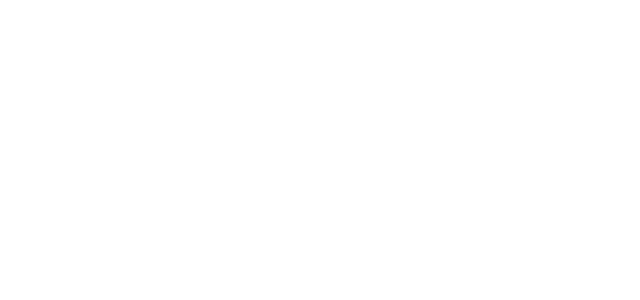
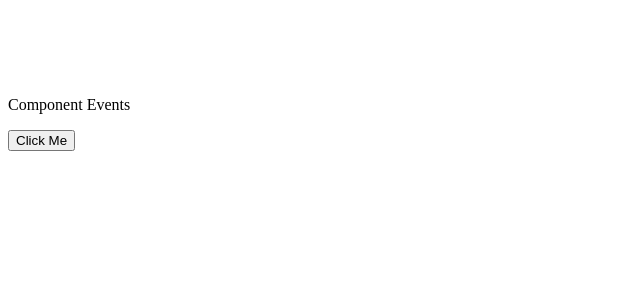
Before and after one commit to yuayuz/vue-learning, a Vue app in the folder vue/: page /ComponentEvents in a window 1280 px wide. Before the commit this address had no page. Shown: the top 300 px of the page, without its empty margins (0-640 px from the left). Built offline with nearby package versions, Linux system fonts and the light colour scheme.

Commit message:
add `ComponentEvents`

```diff
--- a/vue/src/router/index.ts
+++ b/vue/src/router/index.ts
@@ -14,6 +14,7 @@
 import ComponentsBasics from '@/views/vueBasics/ComponentsBasics.vue'
 import ComponentRegistration from '@/views/ComponentsIn-Depth/ComponentRegistration.vue'
 import Props from '@/views/ComponentsIn-Depth/Props.vue'
+import ComponentEvents from '@/views/ComponentsIn-Depth/ComponentEvents.vue'
 
 const router = createRouter({
   history: createWebHistory(import.meta.env.BASE_URL),
@@ -92,6 +93,11 @@
       path: '/Props',
       name: 'Props',
       component: Props
+    },
+    {
+      path: '/ComponentEvents',
+      name: 'ComponentEvents',
+      component:ComponentEvents
     }
   ]
 })
--- /dev/null
+++ b/vue/src/views/ComponentsIn-Depth/ComponentEvents.vue
@@ -0,0 +1,70 @@
+<script setup lang="ts">
+// emits 选项和 defineEmits() 宏还支持对象语法。通过 TypeScript 为参数指定类型，它允许我们对触发事件的参数进行验证
+/*const emit = defineEmits({
+  submit(payload: { email: string, password: string }) {
+    // 通过返回值为 `true` 还是为 `false` 来判断
+    // 验证是否通过
+  }
+})*/
+
+// ts可以使用纯类型标注来声明触发的事件
+const emit = defineEmits<{
+  (e: 'change', id: number): void
+  (e: 'update', value: string): void
+}>()
+
+// 事件校验
+/* 和对 props 添加类型校验的方式类似，所有触发的事件也可以使用对象形式来描述。
+要为事件添加校验，那么事件可以被赋值为一个函数，
+接受的参数就是抛出事件时传入 emit 的内容，返回一个布尔值来表明事件是否合法 */
+
+/* const emit = defineEmits({
+  // 没有校验
+  click: null,
+
+  // 校验 submit 事件
+  submit: ({ email, password }) => {
+    if (email && password) {
+      return true
+    } else {
+      console.warn('Invalid submit event payload!')
+      return false
+    }
+  }
+})
+
+function submitForm(email, password) {
+  emit('submit', { email, password })
+} */
+
+</script>
+
+<template>
+  <p>Component Events</p>
+  <!-- 触发与监听事件-->
+  <!--在组件的模板表达式中，可以直接使用 $emit 方法触发自定义事件 (例如：在 v-on 的处理函数中)-->
+  <!-- MyComponent -->
+  <button @click="$emit('someEvent')">Click Me</button>
+  <!--  父组件可以通过 v-on (缩写为 @) 来监听事件：-->
+  <!--  <MyComponent @some-event="callback" />-->
+  <!--  像组件与 prop 一样，事件的名字也提供了自动的格式转换。
+  注意这里我们触发了一个以 camelCase 形式命名的事件，但在父组件中可以使用 kebab-case 形式来监听。
+  与 prop 大小写格式一样，在模板中我们也推荐使用 kebab-case 形式来编写监听器。-->
+
+  <!--  事件参数-->
+  <!--  可以给 $emit 方法提供一个额外的值，父组件中监听事件，
+  可以先简单写一个内联的箭头函数作为监听器，此函数会接收到事件附带的参数，
+  也可以用一个组件方法来作为事件处理函数-->
+  <!--  所有传入 $emit() 的额外参数都会被直接传向监听器。-->
+
+  <!--  声明触发的事件-->
+  <!--  在 <template> 中使用的 $emit 方法不能在组件的 <script setup> 部分中使用,
+  可以显式地通过 defineEmits() 宏来声明它要触发的事件,defineEmits()不能在子函数中使用，
+  emits 选项和 defineEmits() 宏还支持对象语法，通过 TypeScript 为参数指定类型，它允许我们对触发事件的参数进行验证-->
+
+
+</template>
+
+<style scoped>
+
+</style>
--- a/vue/src/views/Home.vue
+++ b/vue/src/views/Home.vue
@@ -13,6 +13,7 @@
   <button @click="handleRouter('ComponentsBasics')">Components Basics</button>
   <button @click="handleRouter('ComponentRegistration')">Component registration</button>
   <button @click="handleRouter('Props')">Props</button>
+  <button @click="handleRouter('ComponentEvents')">Component Events</button>
 </template>
 <script setup lang="ts">
 import router from '@/router'
```
